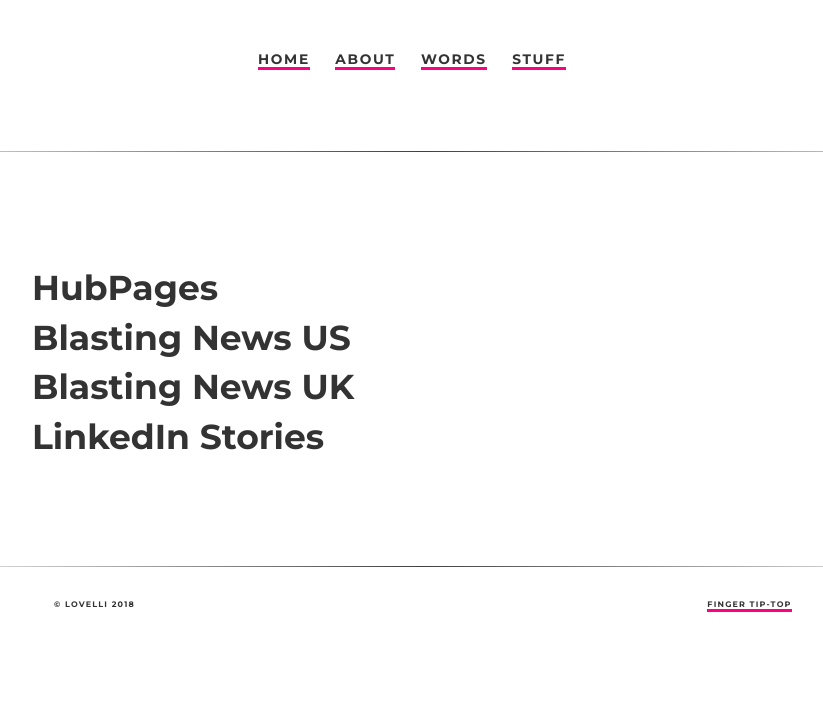
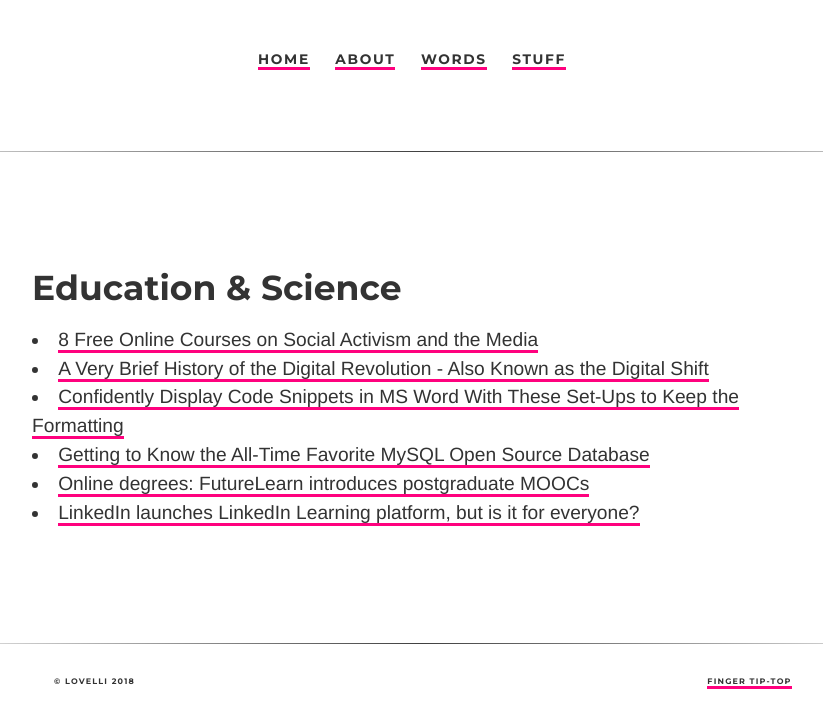
Before and after one commit to ariesti/ariesti.github.io, a Jekyll site: the page built from stuff/index.html, in a window 1280 px wide. Shown: the top 728 px of the page, without its empty margins (218-1041 px from the left). Built offline with Jekyll 4.4.1, drawn with Linux system fonts in a browser that asks for light colours.

Commit message:
Update index.html

```diff
--- a/stuff/index.html
+++ b/stuff/index.html
@@ -6,9 +6,14 @@
 ---
 <div class="page">
 <div id="content" class="wrapper left">
-  <h3>HubPages</3>
-  <h3>Blasting News US</h3>
-  <h3>Blasting News UK</h3>
-  <h3>LinkedIn Stories</h3>
+  <h3>Education & Science</h3>
+  <p>
+    <li><a href="http://education.media/8-free-online-courses-on-social-activism-and-the-media">8 Free Online Courses on Social Activism and the Media</a></li>
+    <li><a href="#">A Very Brief History of the Digital Revolution - Also Known as the Digital Shift</a></li>
+    <li><a href="#">Confidently Display Code Snippets in MS Word With These Set-Ups to Keep the Formatting</a></li>
+    <li><a href="#">Getting to Know the All-Time Favorite MySQL Open Source Database</a></li>
+    <li><a href="#">Online degrees: FutureLearn introduces postgraduate MOOCs</a></li>
+    <li><a href="#">LinkedIn launches LinkedIn Learning platform, but is it for everyone?</a></li>
+  </p>
 </div>
 </div>
```
